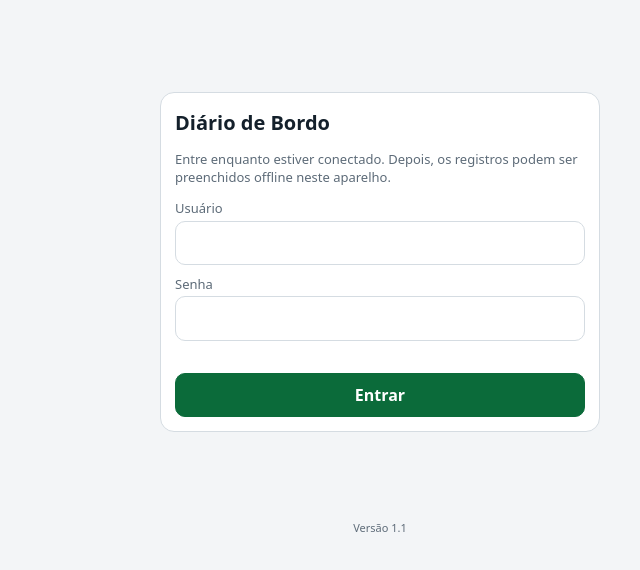
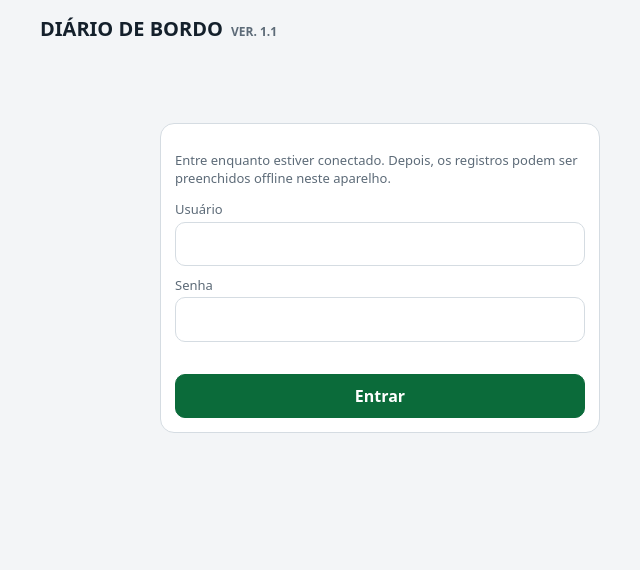
Before and after one commit to emft004-stack/diariobordoanglo, a plain HTML site: page index.html in a window 1280 px wide. Shown: the whole page, without its empty margins (260-900 px from the left). Drawn offline with Linux system fonts and the light colour scheme.

Commit message:
Add files via upload

```diff
--- a/app.js
+++ b/app.js
@@ -666,7 +666,7 @@ function startSignature() {
 
 async function initialize() {
   await openDatabase();
-  $("appVersion").textContent = "Versão " + APP_VERSION;
+  $("appVersion").textContent = "VER. " + APP_VERSION;
   startSignature();
   $("loginBtn").addEventListener("click", login);
   $("loginPass").addEventListener("keydown", event => { if (event.key === "Enter") login(); });
--- a/index.html
+++ b/index.html
@@ -13,8 +13,12 @@
 </head>
 <body>
   <main>
+    <header class="brandHeader">
+      <h1>DIÁRIO DE BORDO</h1>
+      <span id="appVersion" class="appVersion"></span>
+    </header>
+
     <section id="loginView" class="panel login">
-      <h1>Diário de Bordo</h1>
       <p class="muted">Entre enquanto estiver conectado. Depois, os registros podem ser preenchidos offline neste aparelho.</p>
       <label for="loginUser">Usuário</label>
       <input id="loginUser" autocomplete="username">
@@ -27,7 +31,6 @@
     <section id="appView" class="hidden">
       <header class="appHeader">
         <div>
-          <h1>Diário de Bordo</h1>
           <div id="who" class="muted"></div>
         </div>
         <button id="installBtn" class="secondary hidden" type="button">Instalar app</button>
@@ -87,7 +90,6 @@
         <button id="saveBtn" class="primary" type="button">Salvar</button>
       </div>
     </section>
-    <footer id="appVersion" class="appVersion" aria-label="Versão do aplicativo"></footer>
   </main>
   <script src="./app.js" defer></script>
 </body>
--- a/styles.css
+++ b/styles.css
@@ -39,13 +39,15 @@ img.signatureImage{height:46px;max-width:100%;background:#fff;border:1px solid v
 iframe.apiFrame{display:none!important;width:0;height:0;border:0}
 @media(max-width:440px){.toolbar{display:grid;grid-template-columns:1fr 1fr}.grid{gap:7px}body{padding-left:9px;padding-right:9px}}
 #printReport{display:none}
-.appVersion{text-align:center;color:var(--muted);font-size:11px;padding:8px 0}
+.brandHeader{display:flex;align-items:baseline;gap:8px;margin:3px 0 10px}
+.brandHeader h1{margin:0;font-size:20px}
+.appVersion{color:var(--muted);font-size:12px;font-weight:700;white-space:nowrap}
 @media print{
   @page{size:A4 landscape;margin:10mm}
   html,body{min-height:0;background:#fff!important;color:#000!important}
   body{padding:0;font:10px Arial,sans-serif}
   main{max-width:none;margin:0}
-  main>section:not(#printReport),#appVersion{display:none!important}
+  main>section:not(#printReport),.brandHeader{display:none!important}
   #printReport{display:block!important}
   .printHeader{display:flex;justify-content:space-between;align-items:flex-start;gap:8px;margin-bottom:6px;font-weight:700}
   .printVehicle{margin-bottom:8px}
--- a/sw.js
+++ b/sw.js
@@ -1,6 +1,6 @@
 "use strict";
 
-const CACHE = "diario-bordo-anglo-shell-v5";
+const CACHE = "diario-bordo-anglo-shell-v6";
 const BASE = new URL("./", self.registration.scope);
 const SHELL = [
   "",
```
